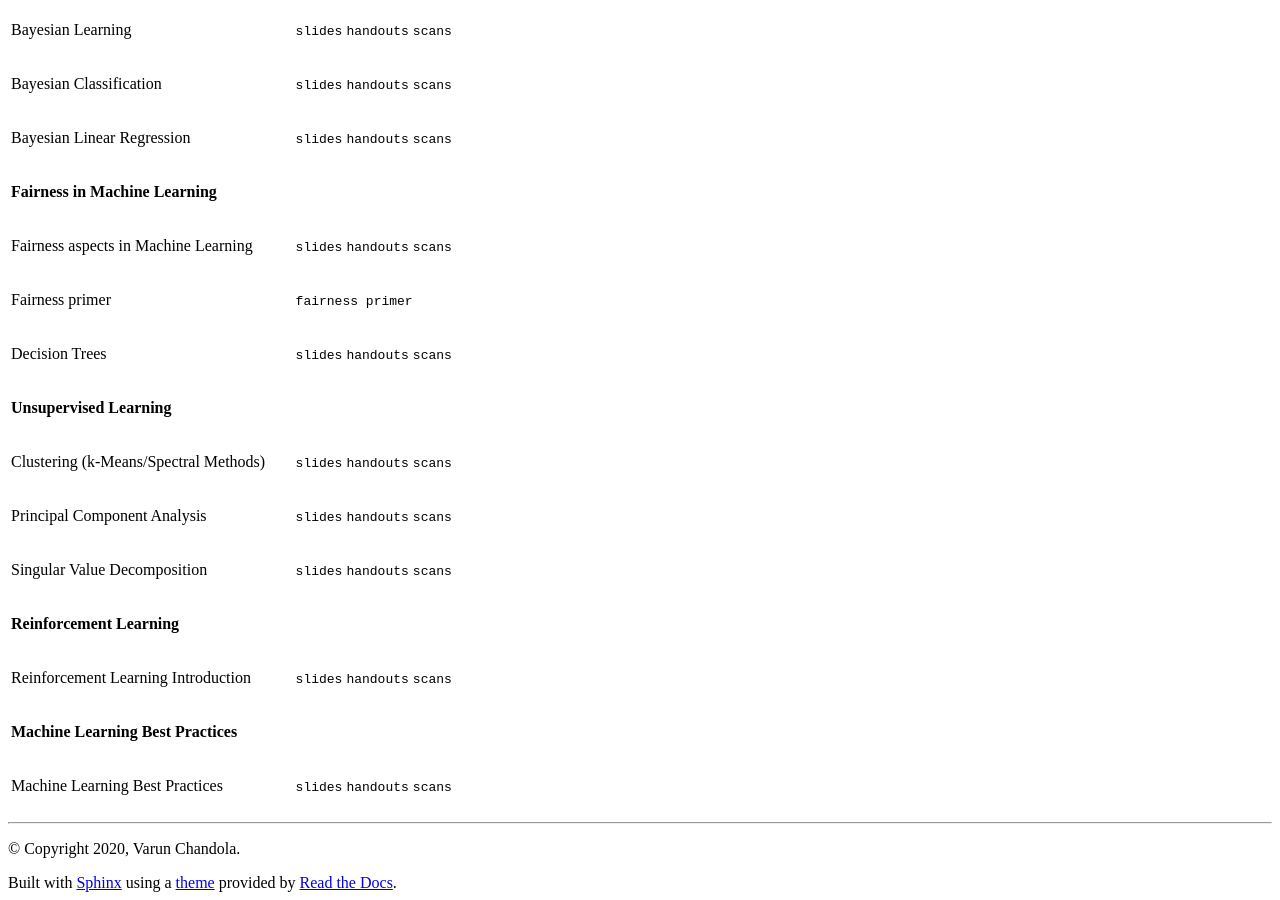
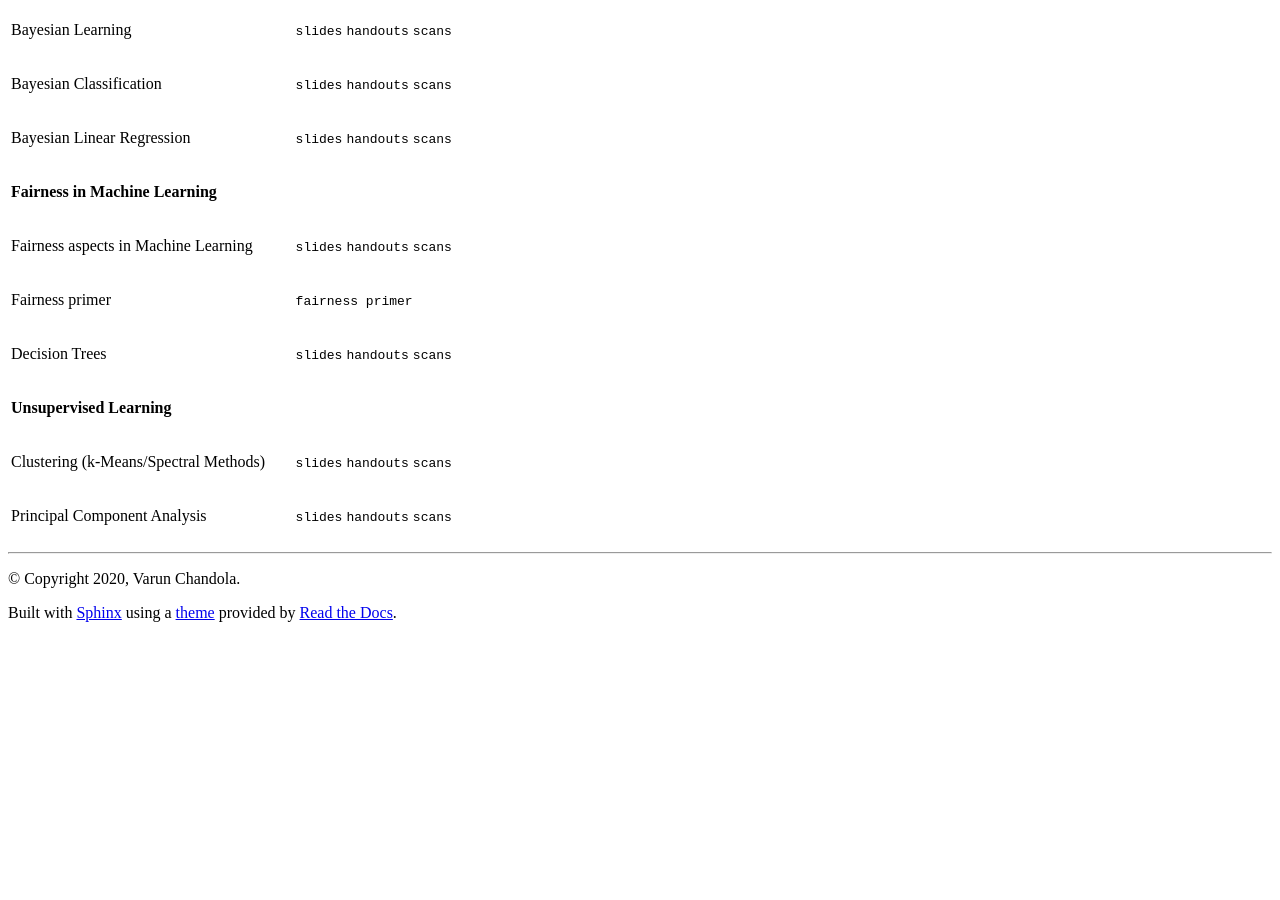
Before and after one commit to ubdsgroup/mlcourse-ub, a Sphinx documentation site: the page built from source/docs.rst, in a window 1280 px wide and 900 px high, scrolled down 1208 px. Built offline with Sphinx 7.4.7 and the Read the Docs theme 2.0.0, drawn with Linux system fonts in a browser that asks for light colours; after the commit the page ends 1838 px from its top, so only the background shows below that.

```diff
--- a/source/docs.rst
+++ b/source/docs.rst
@@ -60,13 +60,3 @@ Documents
      - :download:`slides <clustering-algorithms-beamer.pdf>` :download:`handouts <clustering-algorithms-handout.pdf>` :download:`scans <clustering-algorithms-scans.pdf>`
    * - Principal Component Analysis
      - :download:`slides <principal-component-analysis-beamer.pdf>` :download:`handouts <principal-component-analysis-handout.pdf>` :download:`scans <principal-component-analysis-scans.pdf>`
-   * - Singular Value Decomposition
-     - :download:`slides <singular-value-decomposition-beamer.pdf>` :download:`handouts <singular-value-decomposition-handout.pdf>` :download:`scans <singular-value-decomposition-scans.pdf>`
-   * - **Reinforcement Learning**
-     -
-   * - Reinforcement Learning Introduction
-     - :download:`slides <reinforcement-learning-beamer.pdf>` :download:`handouts <reinforcement-learning-handout.pdf>` :download:`scans <reinforcement-learning-scans.pdf>`
-   * - **Machine Learning Best Practices**
-     -
-   * - Machine Learning Best Practices
-     - :download:`slides <ml-advice-beamer.pdf>` :download:`handouts <ml-advice-handout.pdf>` :download:`scans <ml-advice-scans.pdf>`
```
Also changed, not shown: source/syllabus.rst (+0 -8 lines).
